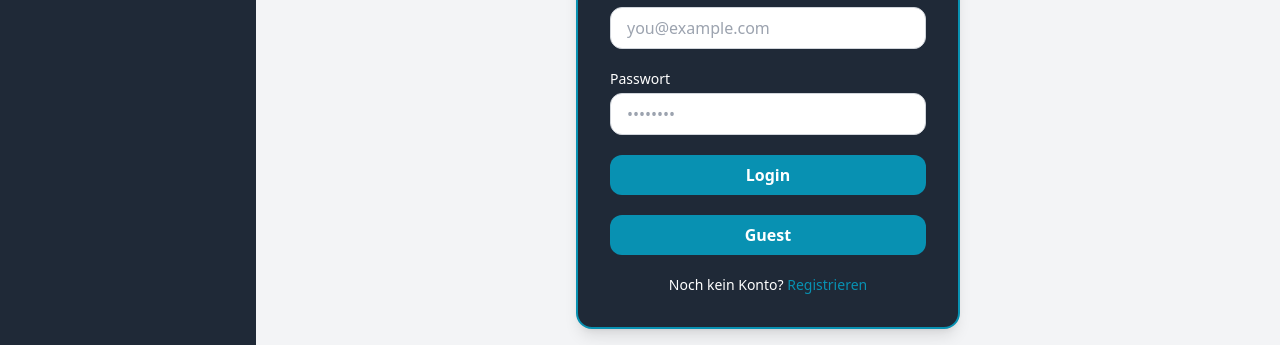
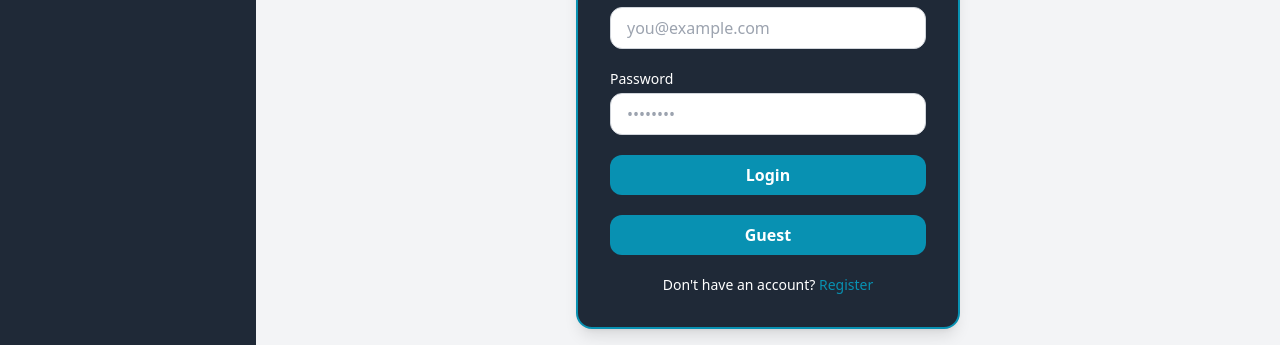
Before and after one commit to KevinFunck/my_big_crm_system, an Angular app: page /login in a window 1280 px wide. Shown: the part 381-726 px from the top of the page. Built offline with nearby package versions, Linux system fonts and the light colour scheme.

Commit message:
Summary: Added animated splash screen before login.
Shows a welcome message with animation, then smoothly transitions to the login screen.

```diff
--- a/src/app/app.routes.ts
+++ b/src/app/app.routes.ts
@@ -2,7 +2,7 @@ import { Routes } from '@angular/router';
 
 
 export const routes: Routes = [
-    {
+  {
     path: 'login',
     loadComponent: () =>
       import('./auth/login/login.component')
--- a/src/app/auth/login/login.component.html
+++ b/src/app/auth/login/login.component.html
@@ -1,4 +1,17 @@
-<div class="min-h-screen flex items-center justify-center bg-gray-100">
+<!-- Root div for the component -->
+<div class="relative min-h-screen w-full overflow-hidden">
+
+    <!-- Splash Screen -->
+    <div class="absolute inset-0 flex items-center justify-center bg-gray-800 transition-opacity duration-700"
+        [class.opacity-0]="splashGone">
+        <h1 class="text-5xl font-bold text-cyan-600 animate-glowPop" style="animation-iteration-count:3;">
+            Welcome to CRM
+        </h1>
+    </div>
+
+    <!-- Login Screen -->
+    <div class="absolute inset-0 flex items-center justify-center transition-opacity duration-700"
+        [class.opacity-0]="!splashGone">
         <div class="w-full max-w-sm bg-gray-800 p-8 rounded-2xl shadow-lg border-cyan-600 border-2">
 
             <h2 class="text-2xl font-bold text-cyan-600 text-center mb-6">
@@ -14,25 +27,28 @@
                 </div>
 
                 <div>
-                <label class="block text-sm font-medium text-white">Passwort</label>
+                    <label class="block text-sm font-medium text-white">Password</label>
                     <input type="password" class="mt-1 w-full px-4 py-2 border border-gray-300 rounded-xl
                         focus:outline-none focus:ring-2 focus:ring-cyan-600 focus:border-transparent"
                         placeholder="••••••••" />
                 </div>
 
-            <button type="submit" class="w-full bg-cyan-600 text-white py-2 rounded-xl font-semibold
-               hover:bg-cyan-500 transition-all">
+                <button type="submit"
+                    class="w-full bg-cyan-600 text-white py-2 rounded-xl font-semibold hover:bg-cyan-500 transition-all">
                     Login
                 </button>
-            <button type="submit" class="w-full bg-cyan-600 text-white py-2 rounded-xl font-semibold
-               hover:bg-cyan-500 transition-all">
+                <button type="button"
+                    class="w-full bg-cyan-600 text-white py-2 rounded-xl font-semibold hover:bg-cyan-500 transition-all">
                     Guest
                 </button>
 
                 <p class="text-center text-sm text-white mt-4">
-                Noch kein Konto?
-                <a href="#" class="text-cyan-600 hover:underline">Registrieren</a>
+                    Don't have an account?
+                    <a href="#" class="text-cyan-600 hover:underline">Register</a>
                 </p>
             </form>
+
         </div>
     </div>
+
+</div>
--- a/src/app/auth/login/login.component.ts
+++ b/src/app/auth/login/login.component.ts
@@ -9,4 +9,13 @@ import { Component } from '@angular/core';
 })
 export class LoginComponent {
 
+  splashGone = false; // controls fade-out of splash and fade-in of login
+
+  ngOnInit(): void {
+    // Show splash for 3 seconds, then fade to login
+    setTimeout(() => {
+      this.splashGone = true;
+    }, 3000); // adjust duration to match glowPop animation
+  }
+
 }
--- a/tailwind.config.js
+++ b/tailwind.config.js
@@ -14,9 +14,14 @@ module.exports = {
             transform: 'scale(1.02)'
           },
         },
+        fadeOut: {
+          '0%': { opacity: '1' },
+          '100%': { opacity: '0' },
+        },
       },
       animation: {
-        glowPop: 'glowPop 1.2s ease-in-out 3',
+        glowPop: 'glowPop 1.2s ease-in-out forwards',
+        fadeOut: 'fadeOut 0.5s ease-in-out forwards',
       },
     },
   },
```
Lines whose indentation alone changed are shown as unchanged.
